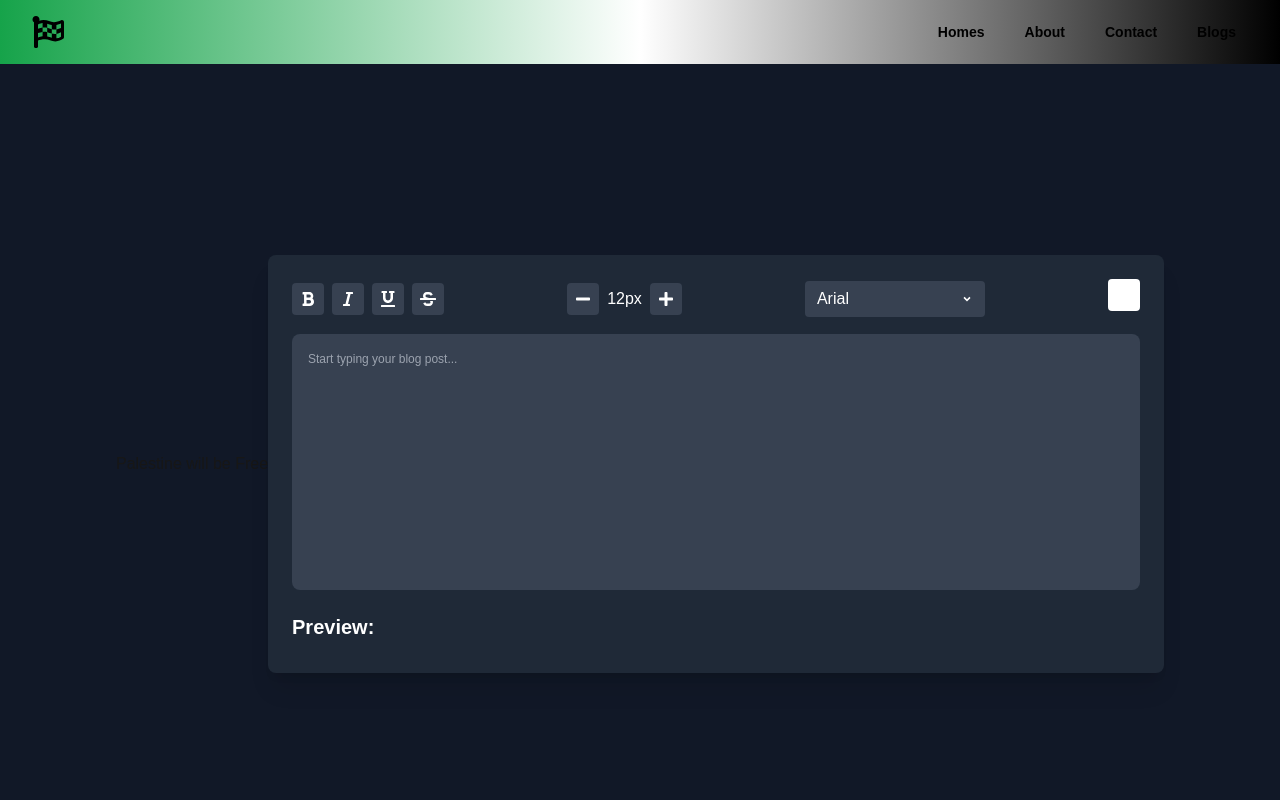
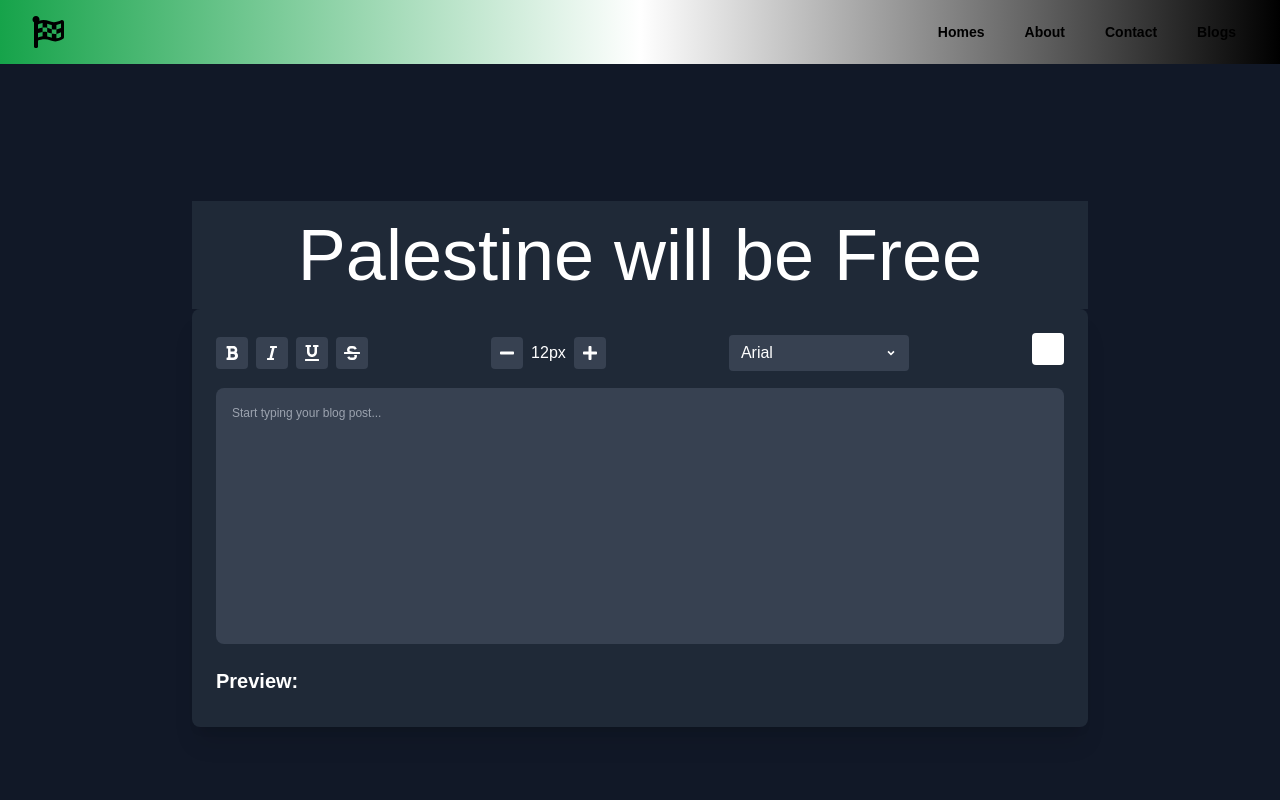
Before and after one commit to Saking-tech/Palestine, a Next.js app: page / in a window 1280 px wide. Shown: the top 800 px of the page. Built offline with nearby package versions, Linux system fonts and the light colour scheme.

Commit message:
Palestine Head

```diff
--- a/src/app/Components/blog.tsx
+++ b/src/app/Components/blog.tsx
@@ -78,9 +78,9 @@ const BlogTypingSection = () => {
   };
 
   return (
-    <div className="min-h-screen bg-gray-900 flex items-center justify-center p-4">
-      <div><h3>Palestine will be Free</h3></div>
-      <div className="w-full max-w-4xl bg-gray-800 rounded-lg shadow-xl p-6 space-y-4">
+    <div className="min-h-screen bg-gray-900 flex-col justify-center flex items-center p-4">
+      <div className="w-full max-w-4xl bg-gray-800 text-white text-xg"><h1 className="text-[72px] text-center">Palestine will be Free</h1></div>
+      <div className="w-full max-w-4xl bg-gray-800 items-center justify-center rounded-lg shadow-xl p-6 space-y-4">
         <div className="flex flex-wrap items-center justify-between space-y-2 sm:space-y-0">
           <div className="flex items-center space-x-2">
             <button
@@ -178,6 +178,7 @@ const BlogTypingSection = () => {
         </div>
       </div>
     </div>
+
   );
 };
 
```
